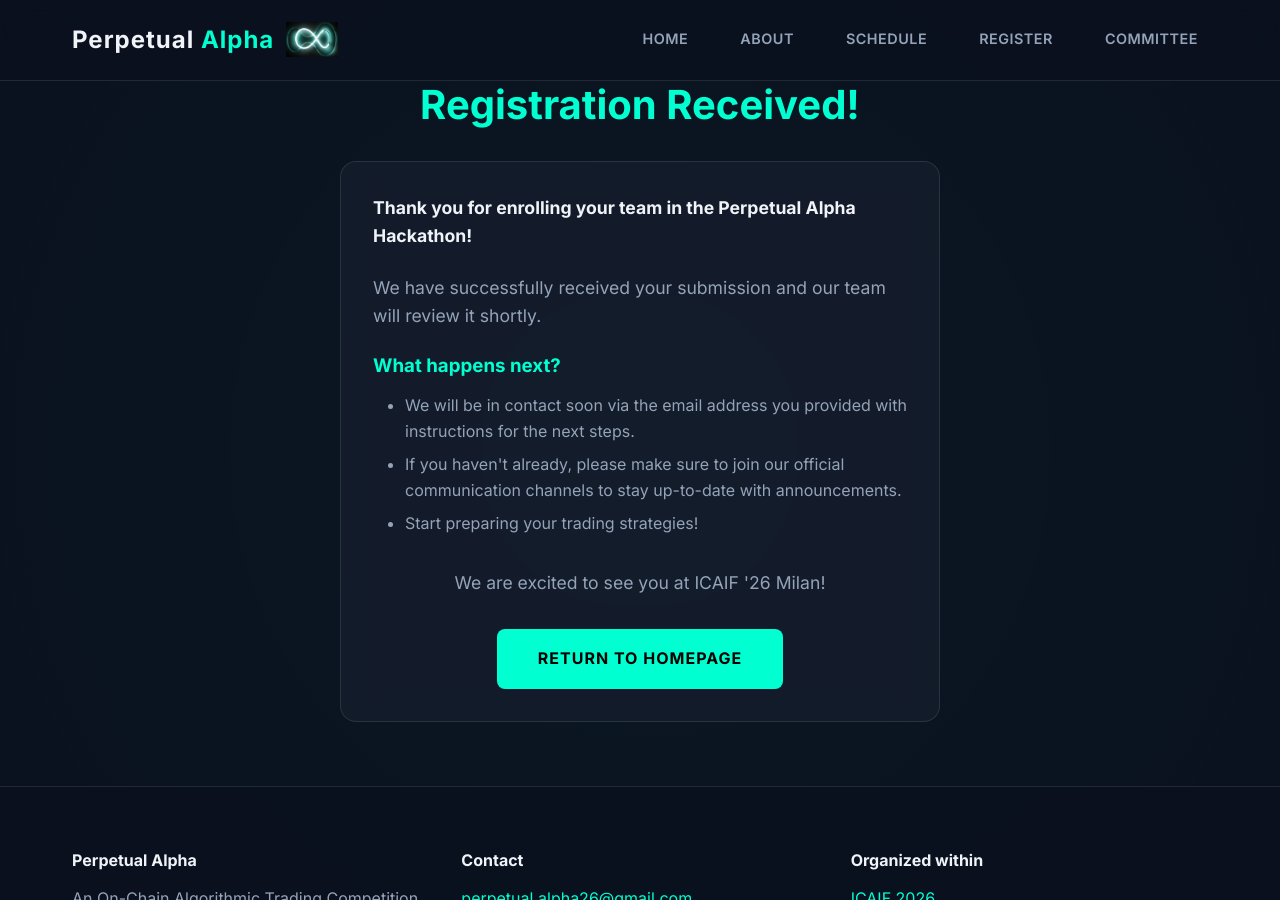
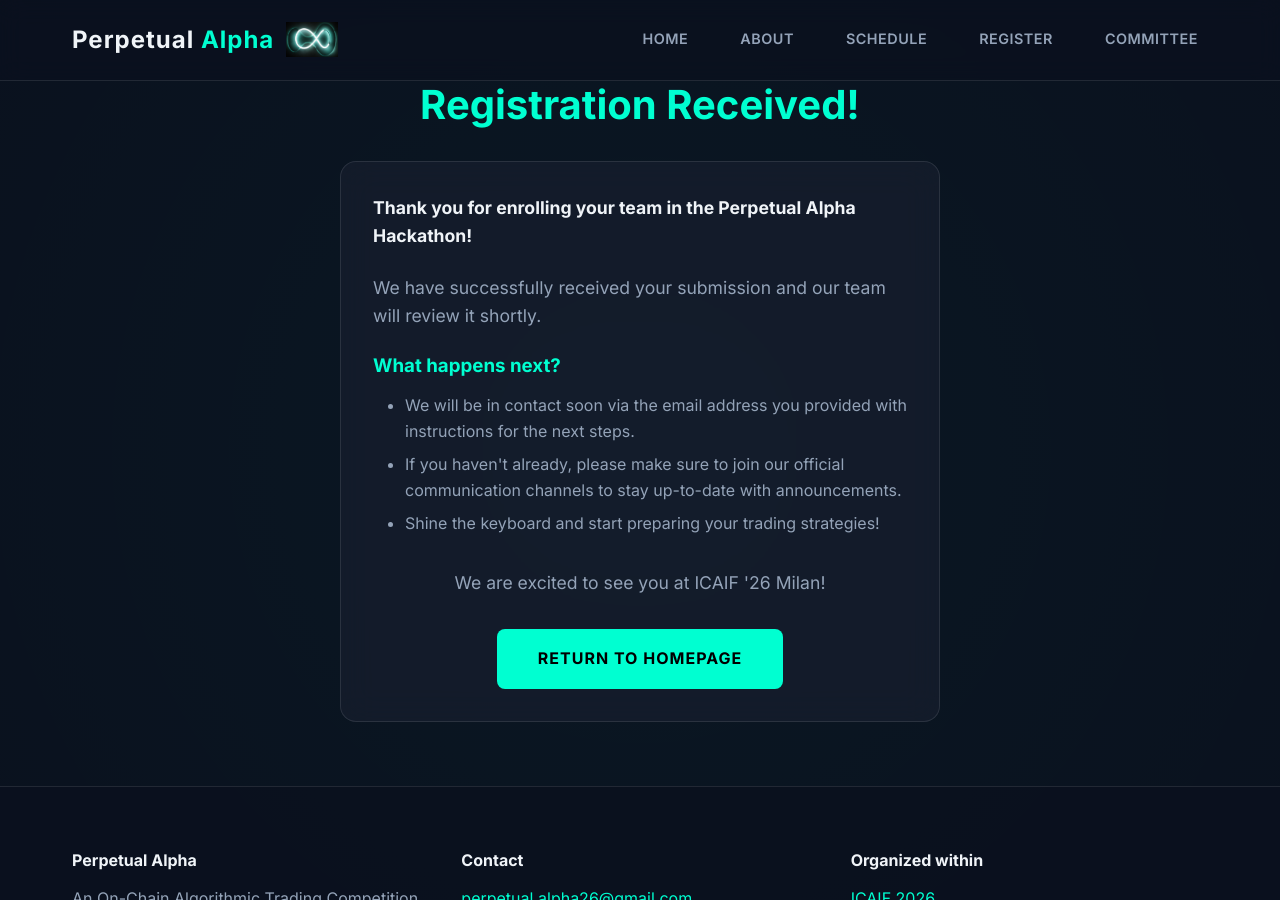
Before and after one commit to perpetual-alpha26/perpetual-alpha26.github.io, a Jekyll site: the page built from thanks.md, in a window 1280 px wide and 900 px high. Built offline with Jekyll 4.4.1, drawn with Linux system fonts in a browser that asks for light colours.

Commit message:
Updated thanks

```diff
--- a/thanks.md
+++ b/thanks.md
@@ -16,7 +16,7 @@ permalink: /thanks
         <ul>
             <li style="margin-bottom: 0.5rem;">We will be in contact soon via the email address you provided with instructions for the next steps.</li>
             <li style="margin-bottom: 0.5rem;">If you haven't already, please make sure to join our official communication channels to stay up-to-date with announcements.</li>
-            <li style="margin-bottom: 0.5rem;">Start preparing your trading strategies!</li>
+            <li style="margin-bottom: 0.5rem;">Shine the keyboard and start preparing your trading strategies!</li>
         </ul>
 
         <p style="margin-top: 2rem; text-align: center;">We are excited to see you at ICAIF '26 Milan!</p>
```
